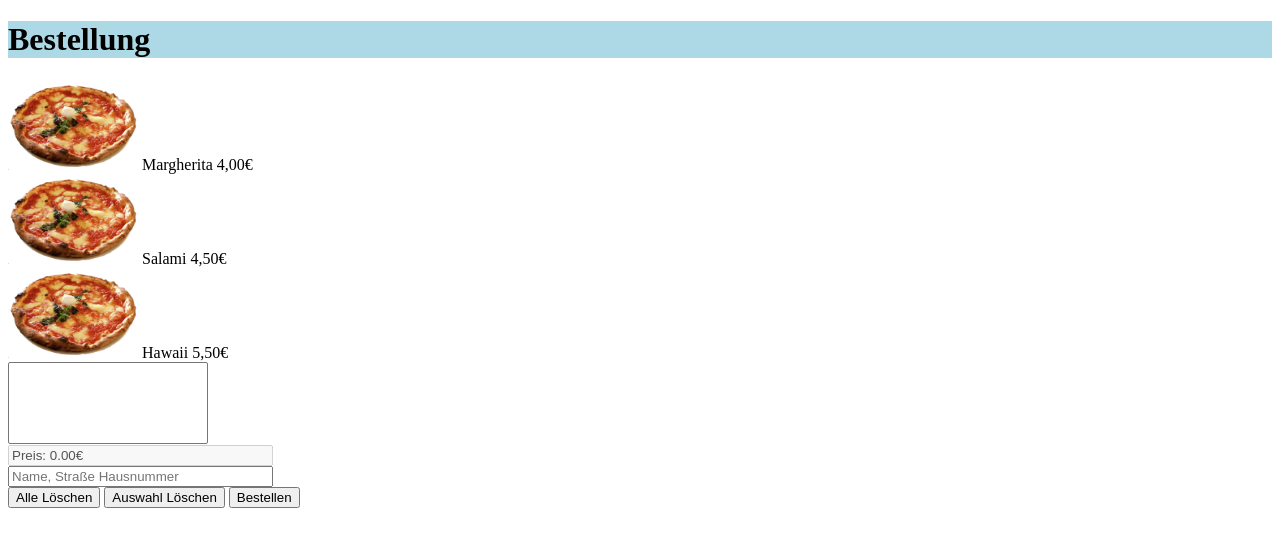
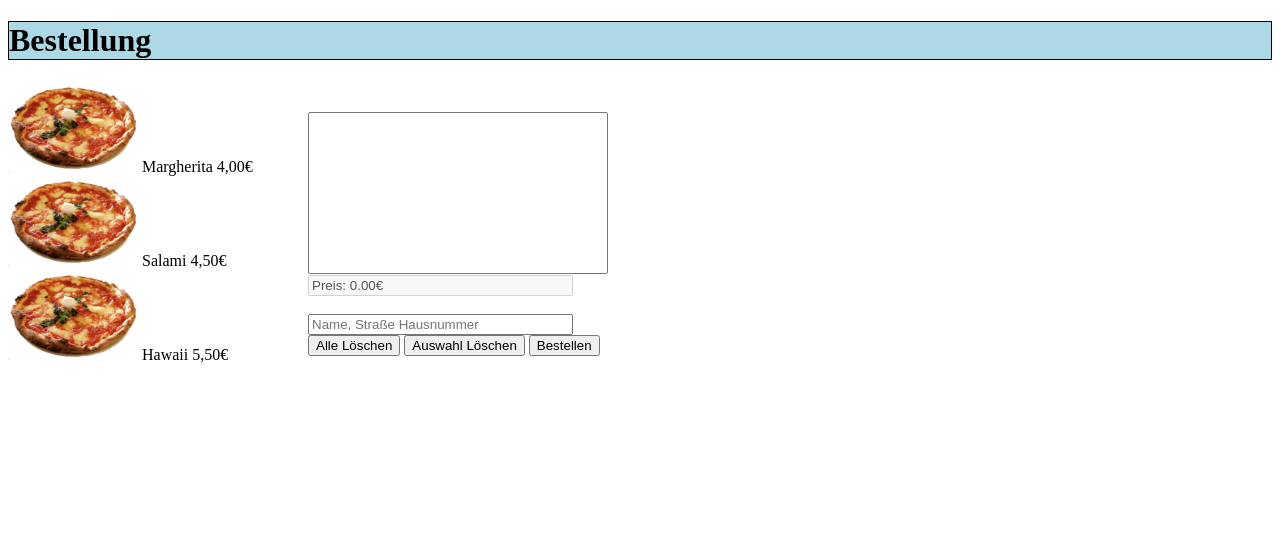
Before and after one commit to klyonrad/pizzalieferdienst, a PHP site: page /bestellung.html in a window 1280 px wide. Shown: the top 547 px of the page. Run offline with PHP 8.4, Linux system fonts and the light colour scheme; lists and menus that the app fills with data are empty.

Commit message:
Anordnung über divs
Die Bestellung sieht jetzt aus wie sie sollte: nicht über eine Tabelle
sondern über die css-Datei. Die Adressen beim Fahrer haben jetzt auch
einen Rahmen.

```diff
--- a/bestellung.html
+++ b/bestellung.html
@@ -51,23 +51,27 @@
 
 	<body>
 	<h1>Bestellung</h1>
-	<form name="input" action="http://www.fbi.h-da.de/cgi-bin/Echo.pl" method="get">
-	<img src="pizza.png" alt="Pizzaaa!!" height="90" width="130" onClick="Hinzufuegen('Margherita', 4.00)"> Margherita 4,00€ <br/>
-	<img src="pizza.png" alt="Pizzaaa!!" height="90" width="130" onClick="Hinzufuegen('Salami', 4.50)"> Salami 4,50€ <br/>
-	<img src="pizza.png" alt="Pizzaaa!!" height="90" width="130" onClick="Hinzufuegen('Hawaii', 5.50)"> Hawaii 5,50€ <br/>
-
-	<select name="pizzasToOrder" size="5" width="300" style="width: 200px"multiple></select>
-	<br/>
+	<div class="content">
+	<div class="artikel">
+		<form name="input" action="http://www.fbi.h-da.de/cgi-bin/Echo.pl" method="get">
+		<img src="pizza.png" alt="Pizzaaa!!" height="90" width="130" onClick="Hinzufuegen('Margherita', 4.00)"> Margherita 4,00€ <br/>
+		<img src="pizza.png" alt="Pizzaaa!!" height="90" width="130" onClick="Hinzufuegen('Salami', 4.50)"> Salami 4,50€ <br/>
+		<img src="pizza.png" alt="Pizzaaa!!" height="90" width="130" onClick="Hinzufuegen('Hawaii', 5.50)"> Hawaii 5,50€
+	</div>
+	<div class="bestellung">
+		<select name="pizzasToOrder" size="10" width="300" style="width: 300px"multiple></select>
+		<br/>
 
 	<input name="price" type="text" value="Preis: 0.00€" size="30" disabled><br/>
+	<br/>
 	<input type="text" name="addressentry" size="30" placeholder="Name, Straße Hausnummer"/> <br/>
 
-	<!-- TODO: add formaction-->
+	<!-- TODO: add formaction</div><div class="clear">-->
 	<button type="button" onClick="resetAll()">Alle Löschen</button>
 	<button type="button" onClick="deleteSelected()">Auswahl Löschen</button>
-
 	<button type="button" onClick="bestellen()">Bestellen</button>
 	</form>
-	<!--<button type="submit" onclick="window.location.href='http://www.fbi.h-da.de/cgi-bin/Echo.pl?bestellungMitName=lol&test'">Bestellen</button> -->
+	</div>
+	</div>
 	</body>
 </html>
--- a/style.css
+++ b/style.css
@@ -3,7 +3,9 @@ h1 {
 	clear: both;
 	text-align:left;
 	color: black;
-	background-color: Lightblue; }
+	background-color: Lightblue;
+	border: 1px solid black;
+}
 nav {  }
 nav ul { list-style: none;}
 nav item {
@@ -14,3 +16,24 @@ nav item {
 	font-size: 3ex;
 	background-color: Lavender;
 }
+
+.content{
+	width: 650px;
+	margin-left: 0px;
+}
+
+.artikel {
+	float:left;
+	width:200;
+}
+
+.bestellung {
+	position:relative;
+	top: 30px;
+	float: right;
+	width: 350px;
+}
+
+.adressen{
+border: 2px solid black;
+}
```
Also changed, not shown: fahrer.html (+4 -3 lines).
